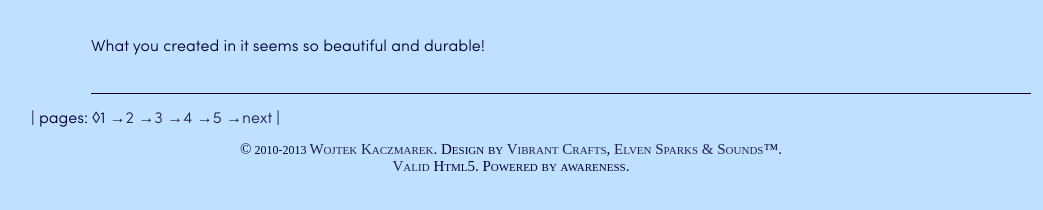
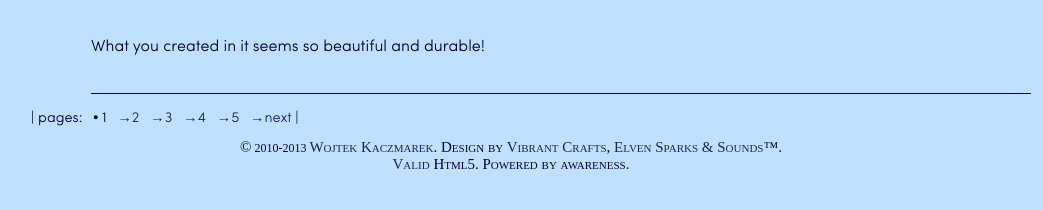
Before and after one commit to herenowcoder/herenowcoder.github.com, a Jekyll site: the page built from index.html, in a window 1280 px wide. Shown: the part 808-1018 px from the top of the page, without its empty margins (129-1172 px from the left). Built offline with Jekyll 4.4.1, drawn with Linux system fonts in a browser that asks for light colours; the list of posts is cut into pages by our own code.

Commit message:
paging styles play

```diff
--- a/_includes/paging.html
+++ b/_includes/paging.html
@@ -15,7 +15,7 @@
   <span class="pages">
     <span class="page">
       {% if paginator.page == 1 %}
-        <span class="current-page">&loz;1</span>
+        <span class="current-page">&bull; 1</span>
       {% else %}
         <a href="/">&larr;1</a>
       {% endif %}
@@ -24,7 +24,7 @@
     {% for count in (2..paginator.total_pages) %}
       <span class="page">
         {% if count == paginator.page %}
-          <span class="current-page">&loz;{{ count }}</span>
+          <span class="current-page">&bull; {{ count }}</span>
         {% else %}
           {% if count < paginator.page %}
             <a href="/page{{ count }}">&larr;{{ count }}</a>
--- a/s/my.css
+++ b/s/my.css
@@ -128,4 +128,10 @@ p {
 
 .pagination {
     margin-top: 15px;
+    font-size: 90%;
 }
+
+.page, .previous, .next {
+    padding-left: 7px;
+    /*border: dashed 1px; /*dbg*/*/
+}
```
